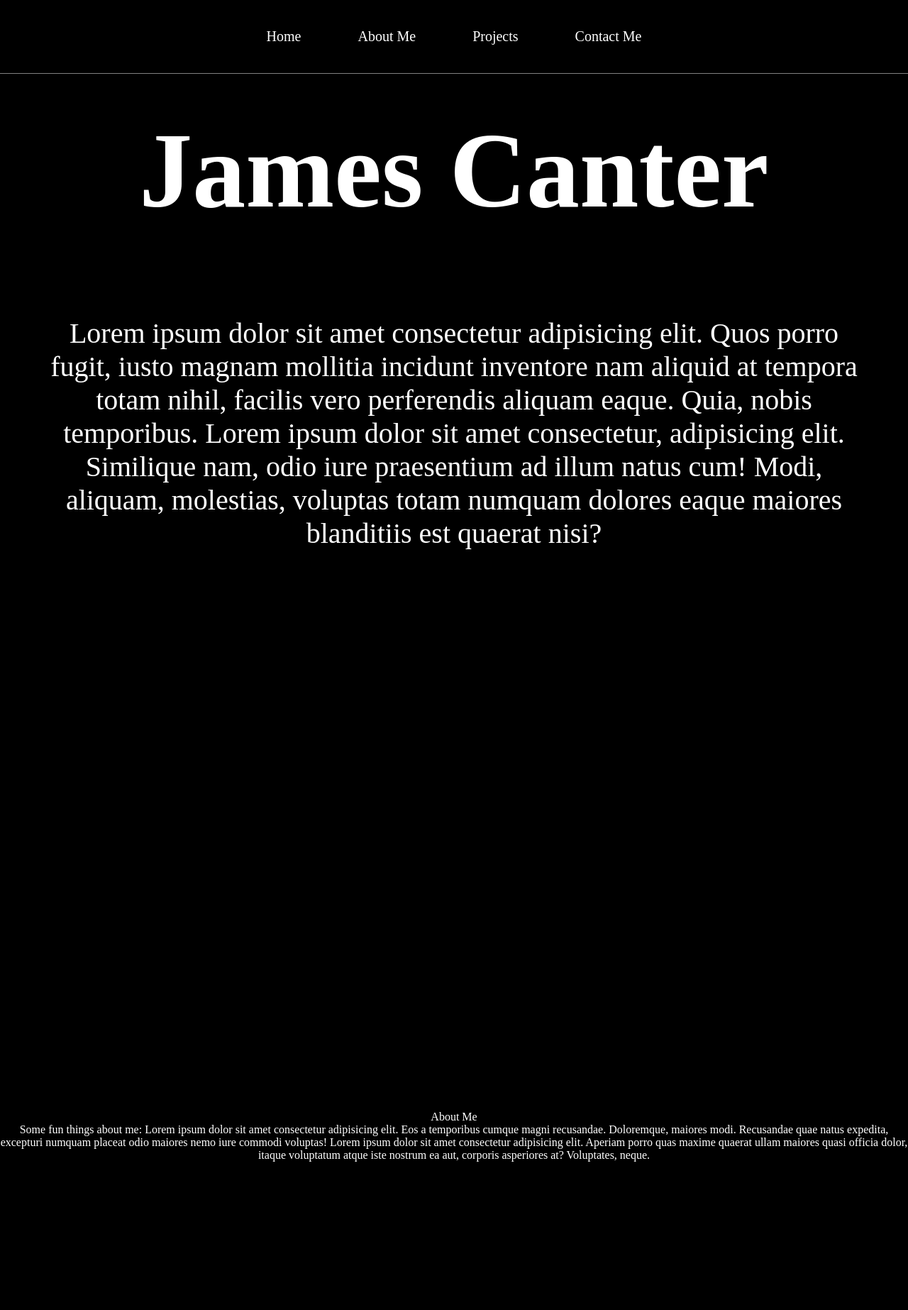
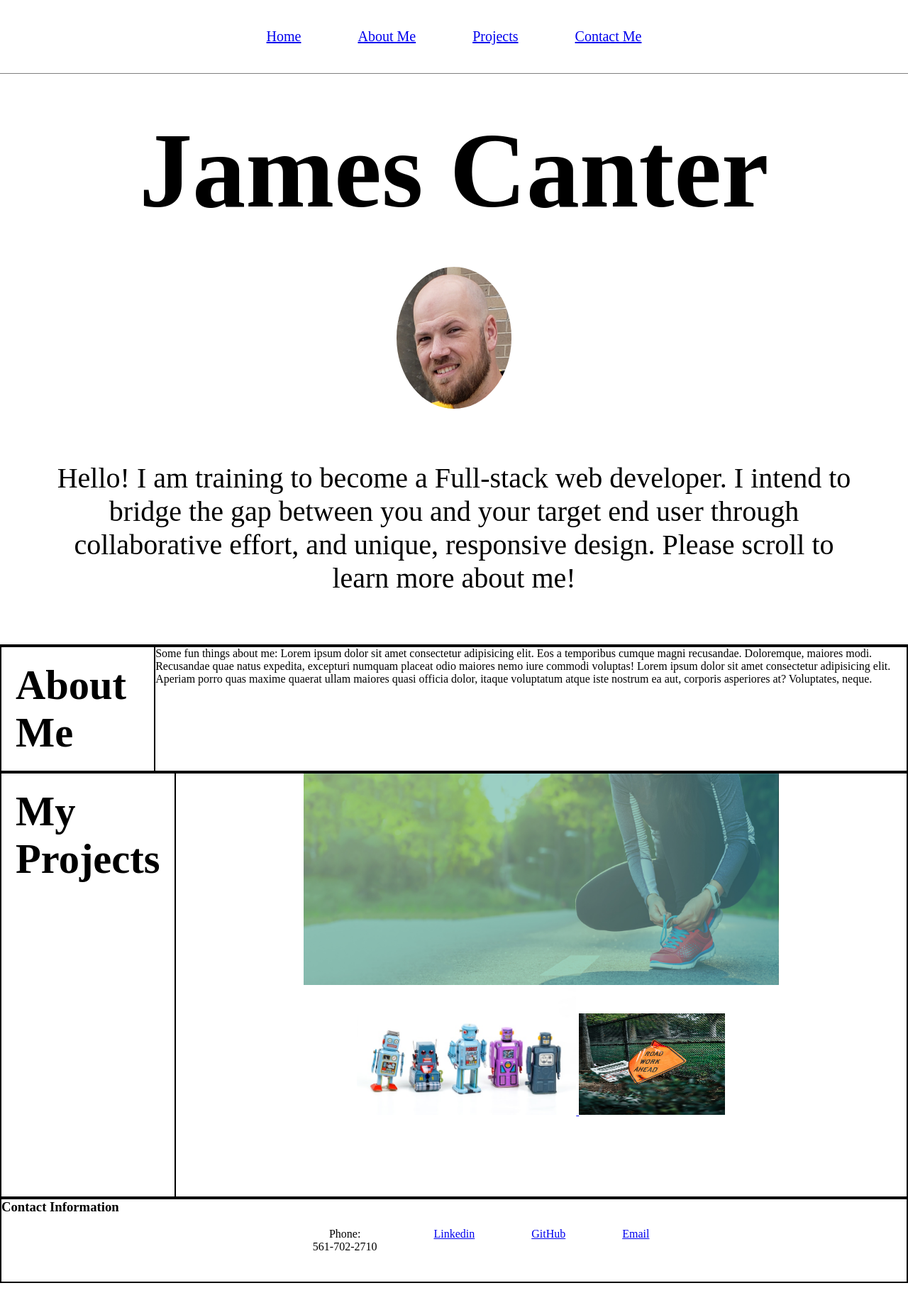
Before and after one commit to Cantalorian/Portfolio, a plain HTML site: page index.html in a window 1280 px wide. Shown: the top 1846 px of the page at 71% size. After the commit the page ends 1808 px from the top, so only its background shows below. Drawn offline with Linux system fonts and the light colour scheme.

Commit message:
added links and images

```diff
--- a/index.html
+++ b/index.html
@@ -11,50 +11,94 @@
   <!-- start hero section -->
   <main>
     <!-- navigational links centered -->
+    <header>
       <nav>
         <ul>
-        <li src="">Home</li>
-        <li src="">About Me</li>
-        <li src="">Projects</li>
-        <li src="">Contact Me</li>
+          <li>
+            <a href="#name">Home</a>
+          </li>
+          <li>
+            <a href="#aboutMe">About Me</a>
+          </li>
+          <li>
+            <a href="#myProjects">Projects</a>
+          </li>
+          <li>
+            <a href="#contactInfo">Contact Me</a>
+          </li>
         </ul>
       </nav>
+    </header>
     <!-- picture and greeting here -->
+    <div id="hero">
       <div id="name">
         <h1>James Canter<h1>
       </div>
+      <!-- insert picture here -->
+      <img src="./assets/20190804_155726.jpg" class="photo" alt="Photo of James Canter">
       <div id="greeting">
-      <p>Lorem ipsum dolor sit amet consectetur adipisicing elit. Quos porro fugit, iusto magnam mollitia incidunt
-        inventore nam aliquid at tempora totam nihil, facilis vero perferendis aliquam eaque. Quia, nobis temporibus.
-        Lorem ipsum dolor sit amet consectetur, adipisicing elit. Similique nam, odio iure praesentium ad illum natus
-        cum! Modi, aliquam, molestias, voluptas totam numquam dolores eaque maiores blanditiis est quaerat nisi?</p>
+        <p>Hello! I am training to become a Full-stack web developer. I intend to bridge the gap between you and your
+          target end user through collaborative effort, and unique, responsive design. Please scroll to learn more about
+          me!</p>
+      </div>
     </div>
   </main>
   <!-- try to move section titles to the side of the section -->
   <!-- About me section here -->
-  <div class="aboutMe">
-    <a id="aboutMe" <h3 id="">About Me</h3>
+  <section>
+    <div id="aboutMe">
+      <div class="sectionTitle">
+        <h3>About Me</h3>
+      </div>
       <!-- include skills learned to this point -->
+      <div id="aboutMeContent">
         <p>Some fun things about me: Lorem ipsum dolor sit amet consectetur adipisicing elit. Eos a temporibus cumque
           magni recusandae. Doloremque, maiores modi. Recusandae quae natus expedita, excepturi numquam placeat odio
-        maiores nemo iure commodi voluptas! Lorem ipsum dolor sit amet consectetur adipisicing elit. Aperiam porro quas
+          maiores nemo iure commodi voluptas! Lorem ipsum dolor sit amet consectetur adipisicing elit. Aperiam porro
+          quas
           maxime quaerat ullam maiores quasi officia dolor, itaque voluptatum atque iste nostrum ea aut, corporis
           asperiores at? Voluptates, neque.</p>
       </div>
+    </div>
     <!-- My projects -->
-  <link class="myProjects">
+    <div id="myProjects">
+      <div class="sectionTitle">
         <h3>My Projects</h3>
+      </div>
       <!-- Run buddy taking up most space with live link. Include photos of work-->
-  <link>Run Buddy</link>
-  <link>Robot Gladiators</link>
-  <link>Coming Soon!</link>
-  <!-- contact info section. Live links with illustrations -->
-  <div class="contactInfo">
-    <h3>Contact Info</h3>
-    <!-- link with illustration-->
-    <!-- link with illustration-->
-    <!-- link with illustration-->
+      <div class="projects">
+        <a href="https://cantalorian.github.io/run-buddy/" target="_blank">
+          <img src="./assets/hero-bg.jpg" alt="lacing running shoes" height="50%" width="65%">
+        </a>
+        </br>
+        <a href="https://cantalorian.github.io/robot-gladiators/" target="_blank">
+          <img src="./assets/eric-krull-Ejcuhcdfwrs-unsplash.jpg" alt="collection of robot toys" height="30%"
+            width="30%">
+        </a>
+        <a href="">
+          <img src="./assets/tyler-nix-7kwjU9MMbYU-unsplash.jpg" alt="construction sign" height="24%" width="20%">
+        </a>
       </div>
     </div>
+    <!-- contact info section. Live links with illustrations -->
+    <footer>
+      <class id="contactInfo">
+        <h3>Contact Information</h3>
+        </div>
+        <div id="contact">
+          <ul>
+            <li>Phone:<br/>
+                561-702-2710</li>
+          <!-- link with illustration-->
+            <a href="https://www.linkedin.com/in/james-canter-b807b5128/" target="_blank"><li>Linkedin</li></a>
+          <!-- link with illustration-->
+            <a href="https://github.com/Cantalorian" target="_blank"><li>GitHub</li></a>
+          <!-- link with illustration-->
+            <a href="mailto:chewie1985@gmail.com"><li>Email</li></a>
+          </ul>
+        </div>
+      </class>
+    </footer>
+  </section>
 </body>
 </html>
--- a/style.css
+++ b/style.css
@@ -2,9 +2,6 @@
   box-sizing: border-box;
   margin: 0;
   padding: 0;
-  background-color: black;
-  color: white;
-  text-align: center;
 }
 
 nav {
@@ -25,11 +22,12 @@ li {
 }
 
 body {
-  display: flex;
-  flex-direction: column;
+display: block;
+
 }
 
 .hero {
+  display: flex;
 
 }
 
@@ -42,67 +40,82 @@ main {
 }
 
 main::after {
-  padding-top: 56.25%;
+  padding-top: 20%;
   display: block;
-  content: "";
+}
+
+section {
+  display: block;
 }
 
 #name #greeting {
-  position: absolute;
-  top: 0; bottom: 0; right: 0; left: 0;
+  position: relative;
+  text-align: center;
 }
 
 #name {
-  text-align: center;
   padding: 50px;
   font-size: 75px;
 }
 
 #greeting {
-  text-align: center;
   flex-wrap: wrap;
   font-size: 40px;
   padding: 70px;
+  border-bottom: 2px solid black;
 }
 
-.aboutMe {
+#aboutMe {
   display: flex;
   width: 100%;
   position: relative;
-  flex-direction: column;
-  text-align: center;
+  text-align: left;
+  border: 2px solid black;
 }
 
-.aboutMe::after {
-  padding-top: 56.25%;
-  display: block;
-  content: "";
+#aboutMeContnet {
+  flex-wrap: wrap;
 }
 
-.myProjects {
+.sectionTitle {
+  display: block;
+  width: 43%;
+  border-right: 2px solid black;
+  font-size: 50px;
+  text-align: left;
+  padding: 20px;
+}
+
+#myProjects {
   display: flex;
   width: 100%;
   position: relative;
-  flex-direction: column;
+  flex-direction: row;
   text-align: center;
+  border: 2px solid black;
 }
 
-.myProjects::after {
-  padding-top: 56.25%;
+.projects {
   display: block;
-  content: "";
+
 }
 
-.contactInfo {
+#contactInfo {
   display: flex;
   width: 100%;
   position: relative;
-  flex-direction: column;
+  flex-direction: row;
   text-align: center;
+  border: 2px solid black;
 }
 
-.contactInfo::after {
-  padding-top: 56.25%;
-  display: block;
-  content: "";
+
+#contact {
+  flex-direction: column;
+  width: 80%;
 }
+
+.photo {
+  height: 200px;
+  border-radius: 50%;
+}
```
Also changed, not shown: assets/20190804_155726.jpg (added), assets/eric-krull-Ejcuhcdfwrs-unsplash.jpg (added), assets/hero-bg.jpg (added), assets/tyler-nix-7kwjU9MMbYU-unsplash.jpg (added). Lines whose indentation alone changed are shown as unchanged.
